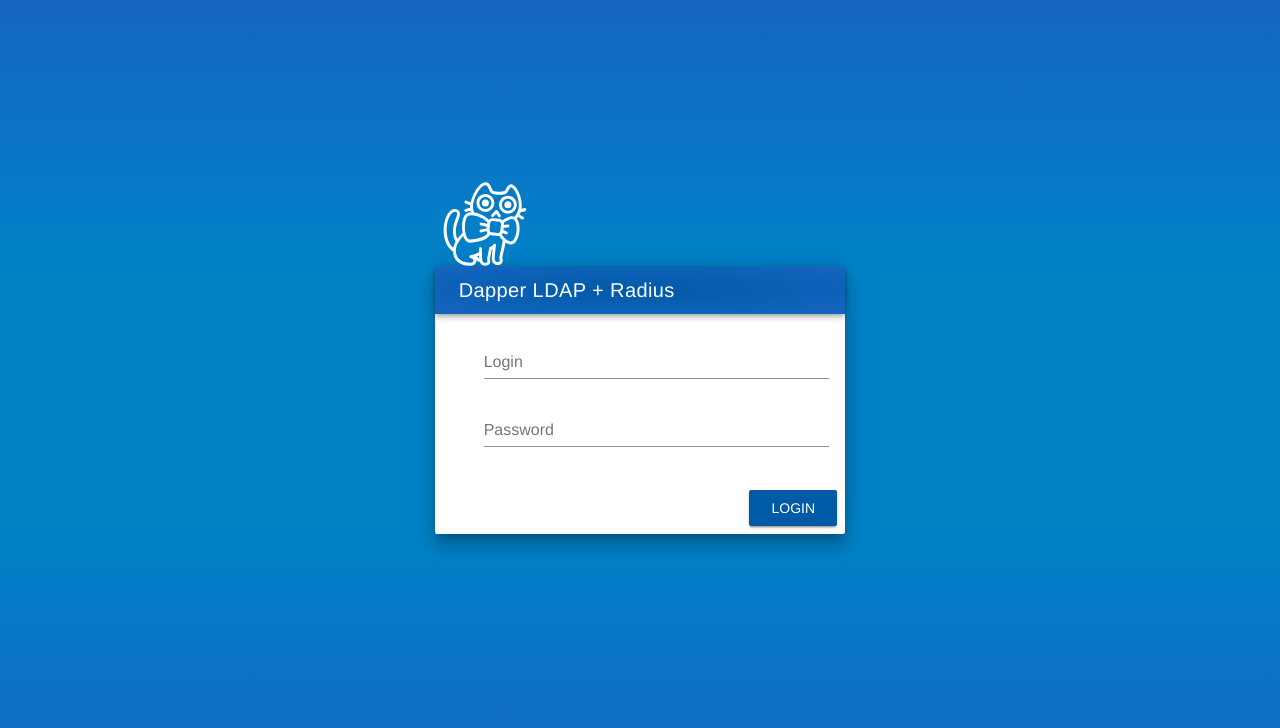
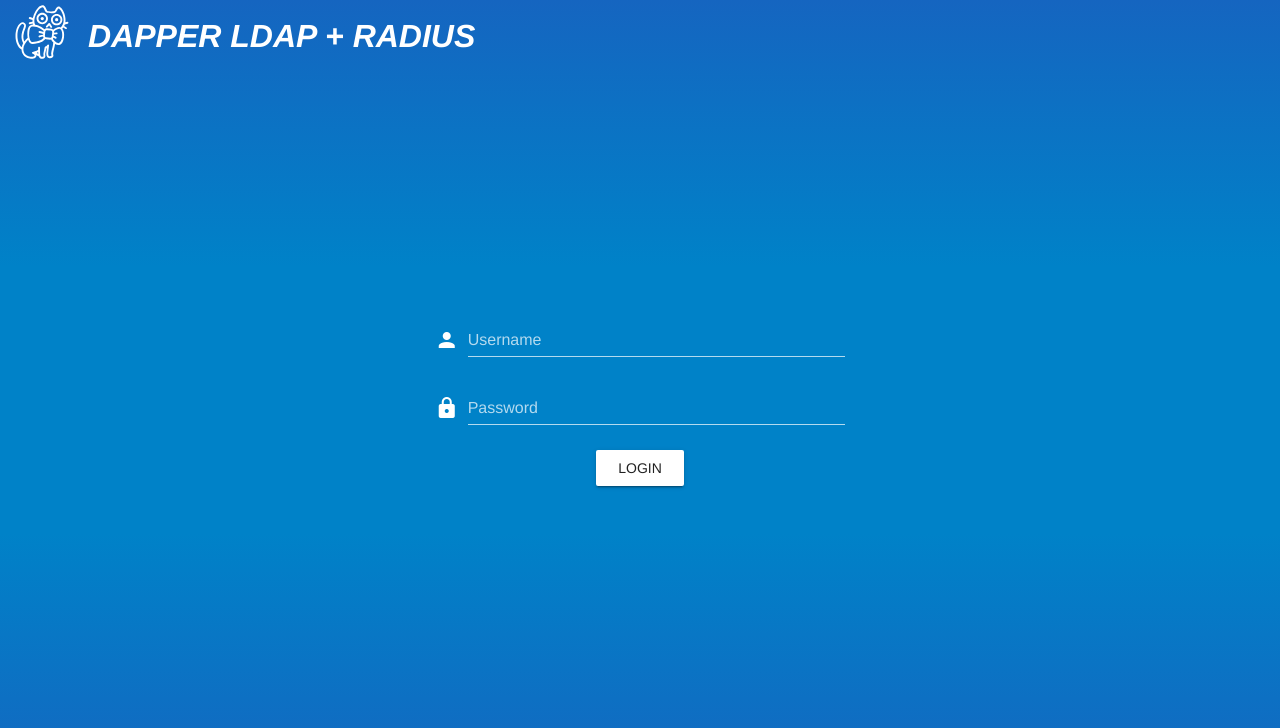
Before and after one commit to mdbarr/dapper-ui, a Vue app: page /login in a window 1280 px wide. Shown: the top 728 px of the page. Built offline with nearby package versions, Linux system fonts and the light colour scheme.

Commit message:
ui: design prototyping

```diff
--- a/package.json
+++ b/package.json
@@ -8,6 +8,7 @@
     "lint": "vue-cli-service lint"
   },
   "dependencies": {
+    "@mdi/font": "^3.5.95",
     "vue": "^2.6.6",
     "vue-router": "^3.0.1",
     "vuetify": "^1.5.6"
--- a/src/main.js
+++ b/src/main.js
@@ -4,8 +4,12 @@ import router from './router';
 
 import Vuetify from 'vuetify';
 import 'vuetify/dist/vuetify.min.css';
+import '@mdi/font/css/materialdesignicons.min.css';
 
-Vue.use(Vuetify);
+Vue.use(Vuetify, {
+  iconfont: 'mdi',
+  theme: { primary: '#fff' }
+});
 
 Vue.config.productionTip = false;
 
--- a/src/views/Login.vue
+++ b/src/views/Login.vue
@@ -2,26 +2,20 @@
 <v-container fluid fill-height>
   <v-layout align-center justify-center>
     <v-flex xs12 sm8 md4>
-        <v-card class="elevation-12">
+
       <div class="dapper-logo"><img src="../assets/logo.svg"></div>
-          <v-toolbar dark dense class="dapper-toolbar">
-            <v-toolbar-title>
+      <div class="dapper-title">
         Dapper LDAP + Radius
-            </v-toolbar-title>
-          </v-toolbar>
-          <v-card-text>
+      </div>
       <v-form>
-              <v-text-field prepend-icon="mdi-account" name="dapper-login" label="Login" type="text" browser-autocomplete="new-password"></v-text-field>
-              <v-text-field prepend-icon="mdi-lock" name="dapper-password" label="Password" type="password" browser-autocomplete="new-password"></v-text-field>
+        <v-text-field dark prepend-icon="mdi-account" name="dapper-username" label="Username" type="text" browser-autocomplete="new-password"></v-text-field>
+        <v-text-field dark prepend-icon="mdi-lock" name="dapper-password" label="Password" type="password" browser-autocomplete="new-password"></v-text-field>
+        <v-btn color="#fff" light @click.native="login()">Login</v-btn>
       </v-form>
-          </v-card-text>
-          <v-card-actions>
-            <v-spacer></v-spacer>
-            <v-btn color="#005AA7" dark @click.native="login()">Login</v-btn>
-          </v-card-actions>
-        </v-card>
+
     </v-flex>
   </v-layout>
+
 </v-container>
 </template>
 
@@ -42,16 +36,24 @@ export default {
 <style scoped>
 .dapper-logo {
     position: absolute;
-    width: 100px;
-    height: 100px;
-    top: -92px;
+    width: 64px;
+    height: 64px;
+    top: 0px;
+    left: 10px;
+    padding: 0;
+    margin: 0;
 }
 .dapper-title {
+    position: absolute;
     height: 32px;
+    top: 8px;
+    left: 80px;
     padding-left: 8px;
     padding-top: 4px;
-}
-.dapper-toolbar {
-    background-image: radial-gradient(#005AA7, #1565C0);
+    color: #fff;
+    font-size: 32px;
+    font-weight: 700;
+    font-style: italic;
+    text-transform: uppercase;
 }
 </style>
```
Also changed, not shown: src/assets/logo.svg, 1 other file (tests, documents, lock files or other folders). Lines whose indentation alone changed are shown as unchanged.
